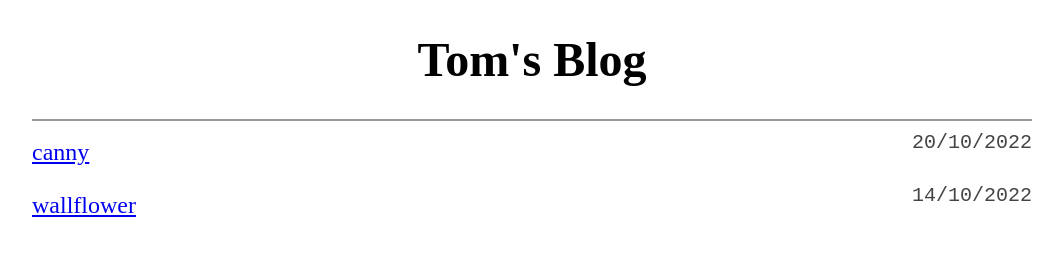
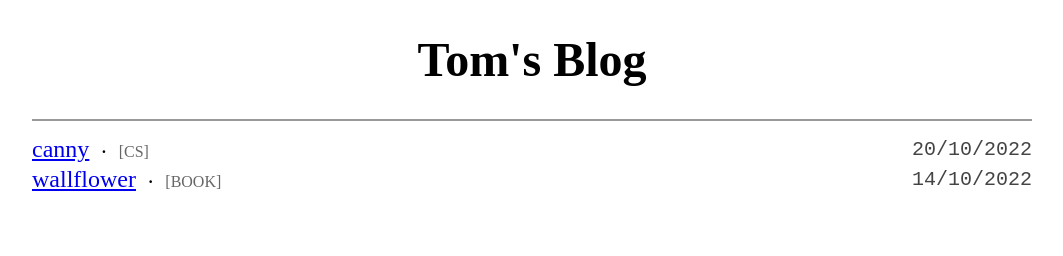
Before and after one commit to tomsarry/blog, a plain HTML site: page index.html in a window 1280 px wide. Shown: the whole page, without its empty margins (108-1171 px from the left). Drawn offline with Linux system fonts and the light colour scheme.

Commit message:
refactor: add theme to article in index

```diff
--- a/index.html
+++ b/index.html
@@ -12,12 +12,20 @@
         <hr class="ruler" />
 
         <div class="article">
-            <a href="./articles/canny.html">canny</a>
+            <span>
+                <a href="./articles/canny.html">canny</a>
+                <span class="dot-separator">·</span>
+                <span class="theme">[CS]</span>
+            </span>
             <p class="date">20/10/2022</p>
         </div>
 
         <div class="article">
-            <a href="./articles/wallflower.html">wallflower</a>
+            <span>
+                <a href="./articles/wallflower.html">wallflower</a>
+                <span class="dot-separator">·</span>
+                <span class="theme">[BOOK]</span>
+            </span>
             <p class="date">14/10/2022</p>
         </div>
     </div>
--- a/style.css
+++ b/style.css
@@ -26,6 +26,7 @@ h3 {
     height: 2px;
     background-color: #999;
     border-width: 0px;
+    margin: 15px 0px;
 }
 
 .article {
@@ -33,7 +34,16 @@ h3 {
     flex-direction: row;
     justify-content: space-between;
     align-items: center;
-    margin: 10px 0px;
+    margin: 3px 0px 0px 0px;
+}
+
+span.theme {
+    color: #666;
+}
+
+span.dot-separator {
+    margin: 0px 8px;
+    font-weight: 700;
 }
 
 p {
@@ -50,6 +60,9 @@ a {
     font-weight: 300;
     color: #444;
     font-family: 'Courier New', Courier, monospace;
+}
+
+.article-date {
     margin-bottom: 20px;
 }
 
```
Also changed, not shown: articles/canny.html (+1 -1 lines), articles/wallflower.html (+1 -1 lines).
